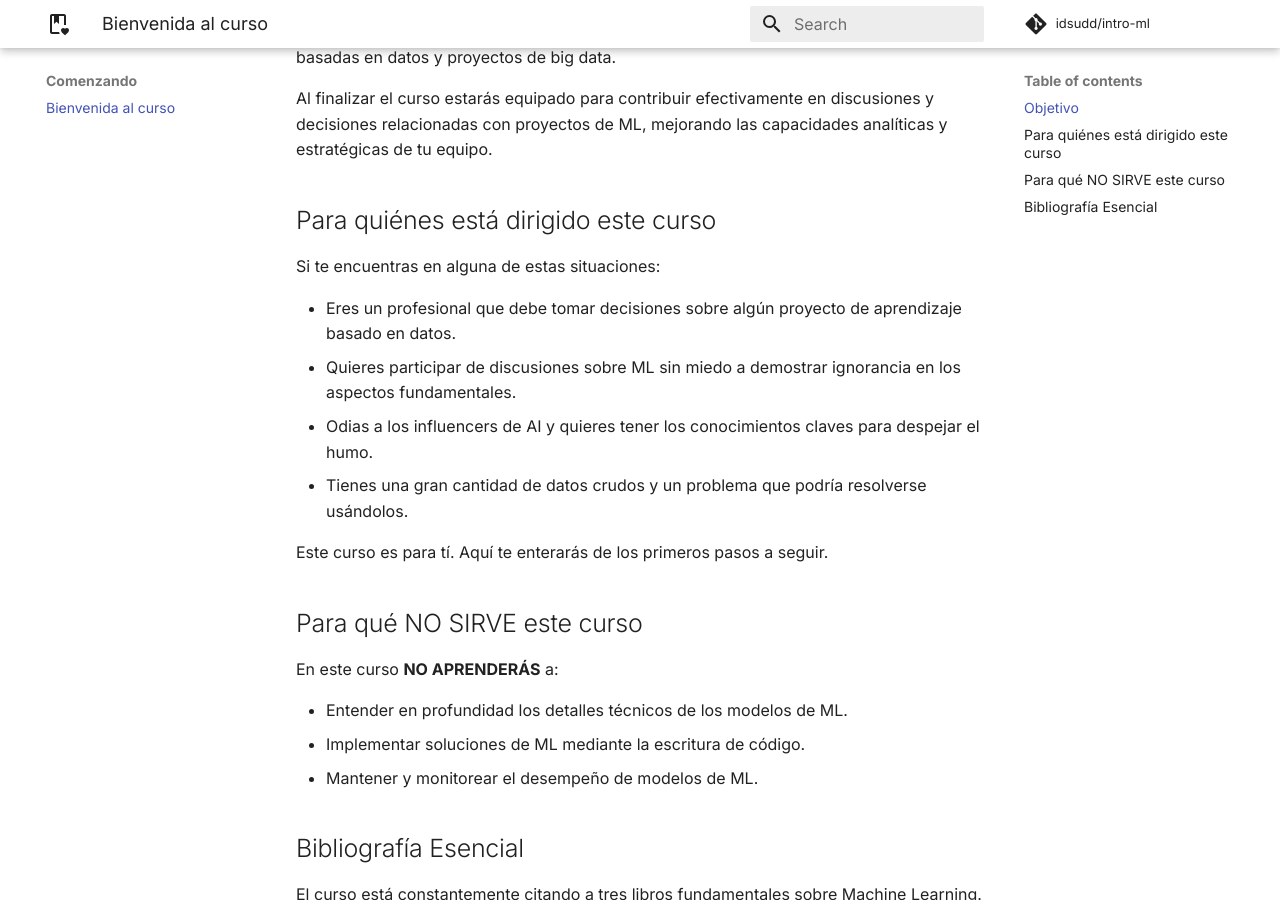
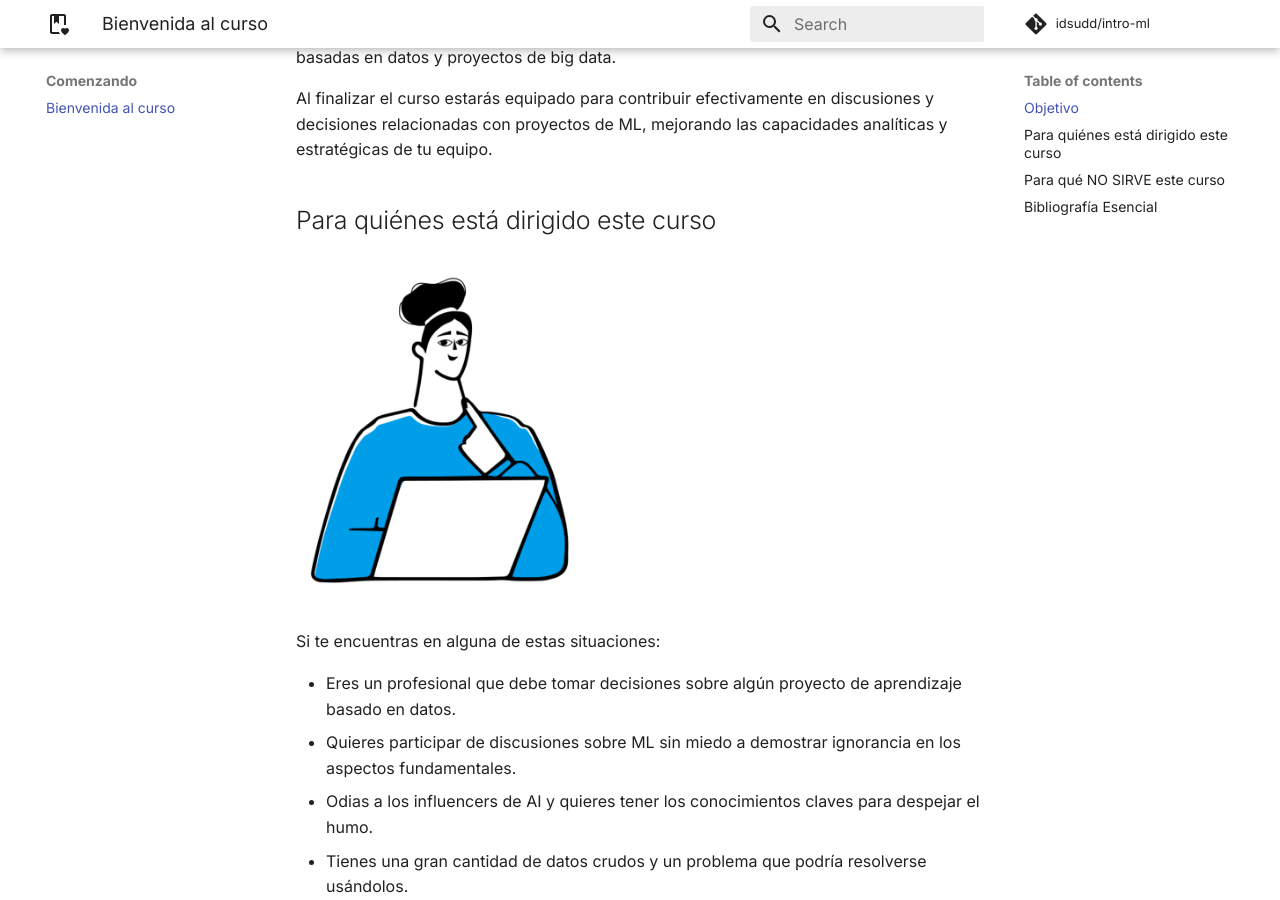
Before and after one commit to idsudd/intro-ml, an MkDocs documentation site: the page built from docs/welcome.md, in a window 1280 px wide and 900 px high, scrolled down 363 px. Built offline with MkDocs 1.6.1 and Material for MkDocs 9.7.7, drawn with Linux system fonts in a browser that asks for light colours; comment, search, counter and statistics services are not loaded.

Commit message:
welcome page update

```diff
--- a/docs/welcome.md
+++ b/docs/welcome.md
@@ -7,6 +7,8 @@ Este curso está diseñado para **empoderar a profesionales en el ámbito de los
 Al finalizar el curso estarás equipado para contribuir efectivamente en discusiones y decisiones relacionadas con proyectos de ML, mejorando las capacidades analíticas y estratégicas de tu equipo.
 
 ## Para quiénes está dirigido este curso
+
+![Portada](assets/images/BigShoes-Torso2.png){ width="300" }
 
 Si te encuentras en alguna de estas situaciones:
 
```
Also changed, not shown: docs/assets/images/BigShoes-Torso2.png (added).
